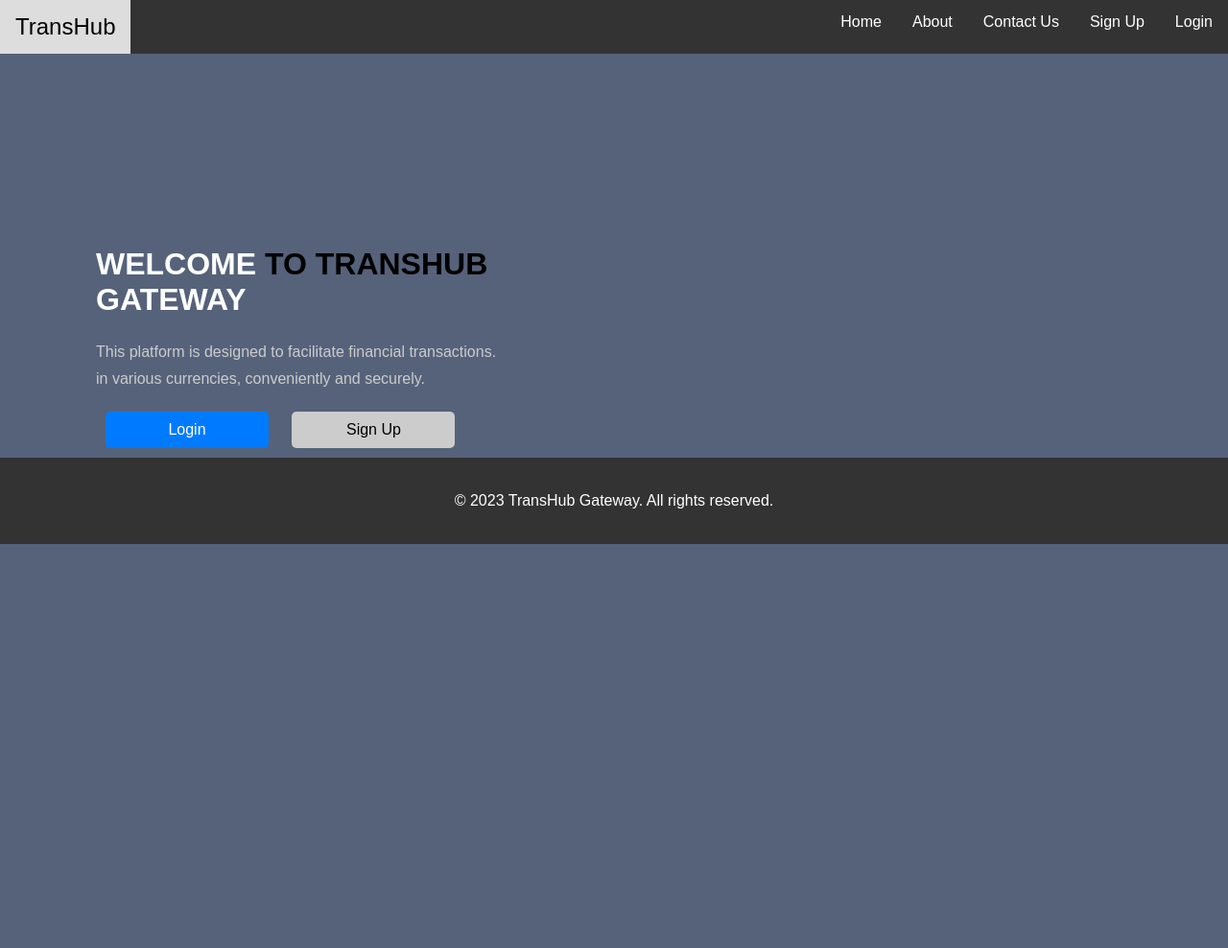
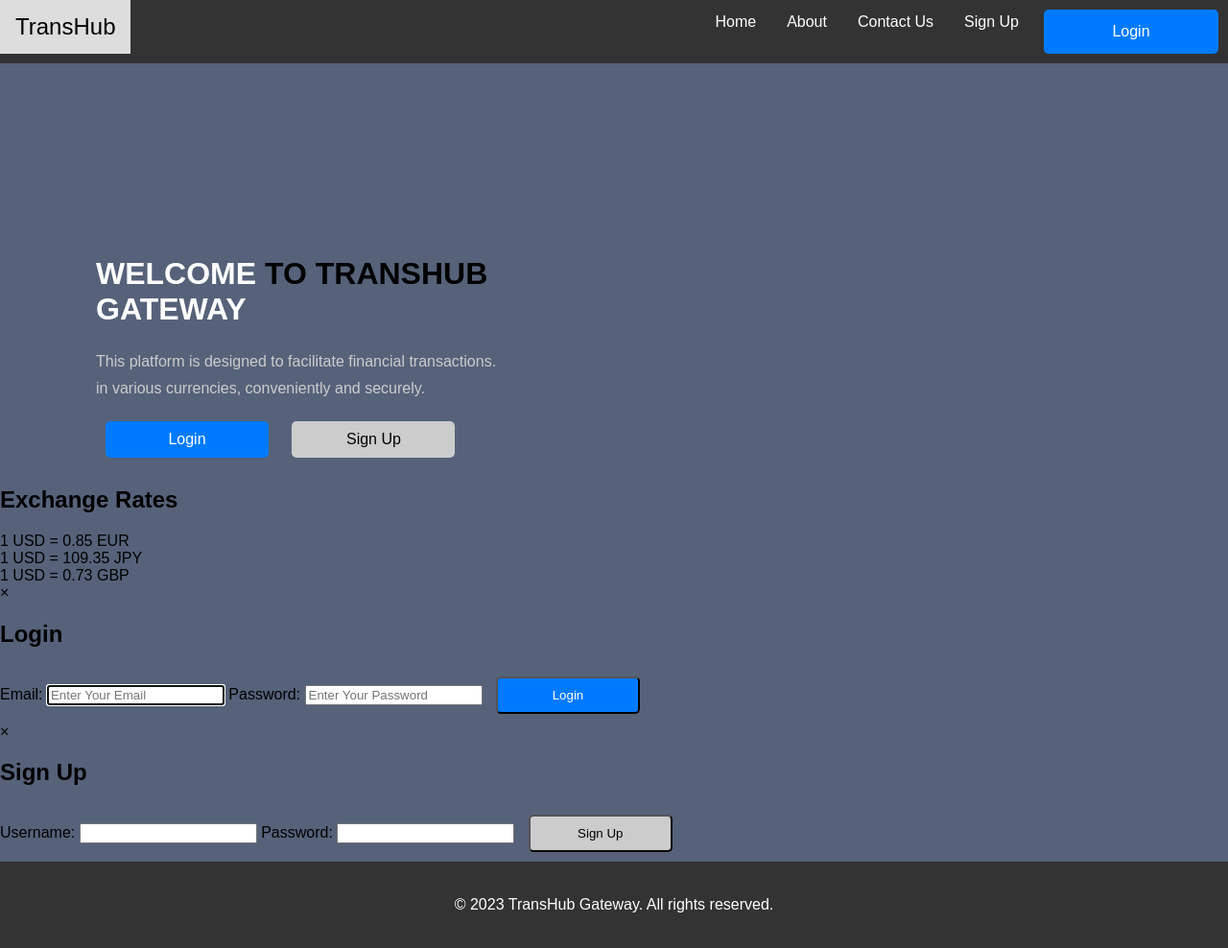
Before and after one commit to Jasemonu/Portfolio_project, a Python web app: template web_files/templates/landing_page.html in a window 1280 px wide. Shown: the whole page at 96% size. Before the commit the page ends 567 px from the top, so only its background shows below. Run offline with Jinja, Linux system fonts and the light colour scheme; the template is opened without the code that fills it, so the values that code supplies are empty.

Commit message:
landing_page.html

```diff
--- a/web_files/templates/landing_page.html
+++ b/web_files/templates/landing_page.html
@@ -3,18 +3,19 @@
 <head>
     <meta charset="UTF-8">
     <meta name="viewport" content="width=device-width, initial-scale=1.0">
-    <title>Landing Page</title>
+    <title>Transhub Gateway</title>
     <link rel="stylesheet" type="text/css" href="styles/landing_page.css">
 </head>
 <body>
     <div class="navbar">
         <a href="#" class="logo">TransHub</a>
-        <a href="#">Login</a>
+        <a href="#" class="login-button">Login</a>
         <a href="#">Sign Up</a>
         <a href="#">Contact Us</a>
         <a href="#">About</a>
         <a href="#">Home</a>
     </div>
+    <div class="layout-container">
         <div class="call-to-action">
             <h1>
                 <span class="word2">WELCOME</span><span> TO TRANSHUB</span><br/>
@@ -27,10 +28,48 @@
                 <a href="#" class="signup-button">Sign Up</a>
             </div>
         </div>
+        <aside class="exchange-rates">
+            <h2>Exchange Rates</h2>
+            <div class="exchange-rate">1 USD = 0.85 EUR</div>
+            <div class="exchange-rate">1 USD = 109.35 JPY</div>
+            <div class="exchange-rate">1 USD = 0.73 GBP</div>
+        </aside>
+    </div>
 
+    <!-- Login Form Popup -->
+    <div id="loginModal" class="modal">
+        <div class="modal-content">
+            <span class="close" id="closeLoginModal">&times;</span>
+            <h2>Login</h2>
+            <form action="" method="get">
+                <label for="username">Email:</label>
+                <input type="text" id="username" name="username" placeholder="Enter Your Email" autofocus required>
+                <label for="password">Password:</label>
+                <input type="password" id="password" name="password" placeholder="Enter Your Password" autofocus required>
+                <button type="submit" class="login-button">Login</button>
+            </form>
+        </div>
+    </div>
+
+    <!-- Sign Up Form Popup -->
+    <div id="signupModal" class="modal">
+        <div class="modal-content">
+            <span class="close" id="closeSignupModal">&times;</span>
+            <h2>Sign Up</h2>
+            <form>
+                <label for="signupUsername">Username:</label>
+                <input type="text" id="signupUsername" name="signupUsername" required>
+                <label for="signupPassword">Password:</label>
+                <input type="password" id="signupPassword" name="signupPassword" required>
+                <button type="submit" class="signup-button">Sign Up</button>
+            </form>
+        </div>
+    </div>
     <!-- Footer -->
     <div class="footer">
         <p>&copy; 2023 TransHub Gateway. All rights reserved.</p>
     </div>
+    <script src="scripts/landing_page.js">
+    </script>
  </body>
 </html>
```
Lines whose indentation alone changed are shown as unchanged.
